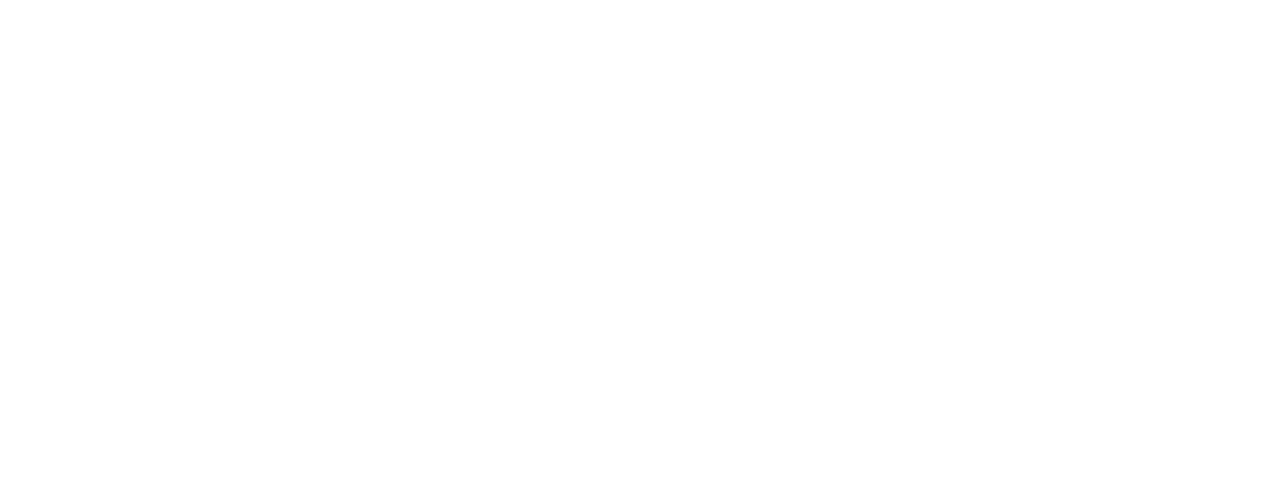
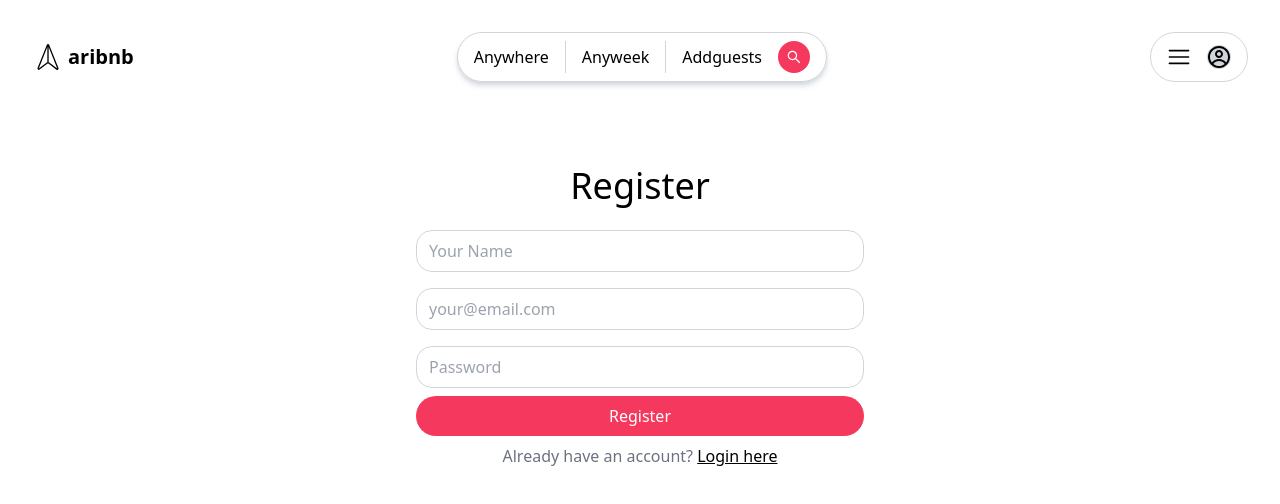
Before and after one commit to Youssef548/airbnb-clone, a React (Vite) app in the folder client/: page /register in a window 1280 px wide. Before the commit this address had no page. Shown: the top 504 px of the page. Built offline with nearby package versions, Linux system fonts and the light colour scheme.

Commit message:
add register page

```diff
--- a/client/src/App.jsx
+++ b/client/src/App.jsx
@@ -1,5 +1,5 @@
-import { IndexPage, LoginPage } from "./pages";
-import { Layout, Header } from "./components";
+import { IndexPage, LoginPage, RegisterPage } from "./pages";
+import { Layout, Header, Login } from "./components";
 import { Routes, Route } from "react-router-dom";
 
 function App() {
@@ -9,6 +9,7 @@
         <Route path="/" element={<Layout />}>
           <Route index element={<IndexPage />} />
           <Route path="/login" element={<LoginPage />} />
+          <Route path="/register" element={<RegisterPage />} />
         </Route>
       </Routes>
     </>
--- /dev/null
+++ b/client/src/components/Auth/Register.jsx
@@ -0,0 +1,39 @@
+import React from "react";
+
+import { Link } from "react-router-dom";
+
+const Register = () => {
+  return (
+    <div className="mt-4 grow flex items-center justify-around">
+      <div className="mb-64">
+        <h1 className="text-4xl text-center mb-4">Register</h1>
+        <form className="max-w-md mx-auto" action="">
+          <input
+            type="text"
+            placeholder="Your Name"
+            className="rounded border-gray-300"
+          />
+          <input
+            type="email"
+            placeholder="your@email.com"
+            className="rounded border-gray-300"
+          />
+          <input
+            type="password"
+            placeholder="Password"
+            className="rounded border-gray-300"
+          />
+          <button className="primary">Register</button>
+          <div className="text-center py-2  text-gray-500">
+            Already have an account?{" "}
+            <Link to={"/login"} className="underline text-black cursor-pointer">
+              Login here
+            </Link>
+          </div>
+        </form>
+      </div>
+    </div>
+  );
+};
+
+export default Register;
--- a/client/src/components/index.js
+++ b/client/src/components/index.js
@@ -1,5 +1,7 @@
 import Header from "./Header/Header";
 import Login from "./Auth/Login";
+import Register from "./Auth/Register";
 import Layout from "./Layout/Layout";
 
-export { Header, Login, Layout };
+
+export { Header, Login, Layout, Register };
--- /dev/null
+++ b/client/src/pages/RegisterPage.jsx
@@ -0,0 +1,8 @@
+import React from "react";
+import { Register } from "../components";
+
+const RegisterPage = () => {
+  return <Register />;
+};
+
+export default RegisterPage;
--- a/client/src/pages/index.js
+++ b/client/src/pages/index.js
@@ -1,4 +1,5 @@
 import IndexPage from "./IndexPage";
 import LoginPage from "./LoginPage";
+import RegisterPage from "./RegisterPage";
 
-export { IndexPage, LoginPage };
+export { IndexPage, LoginPage, RegisterPage };
```
